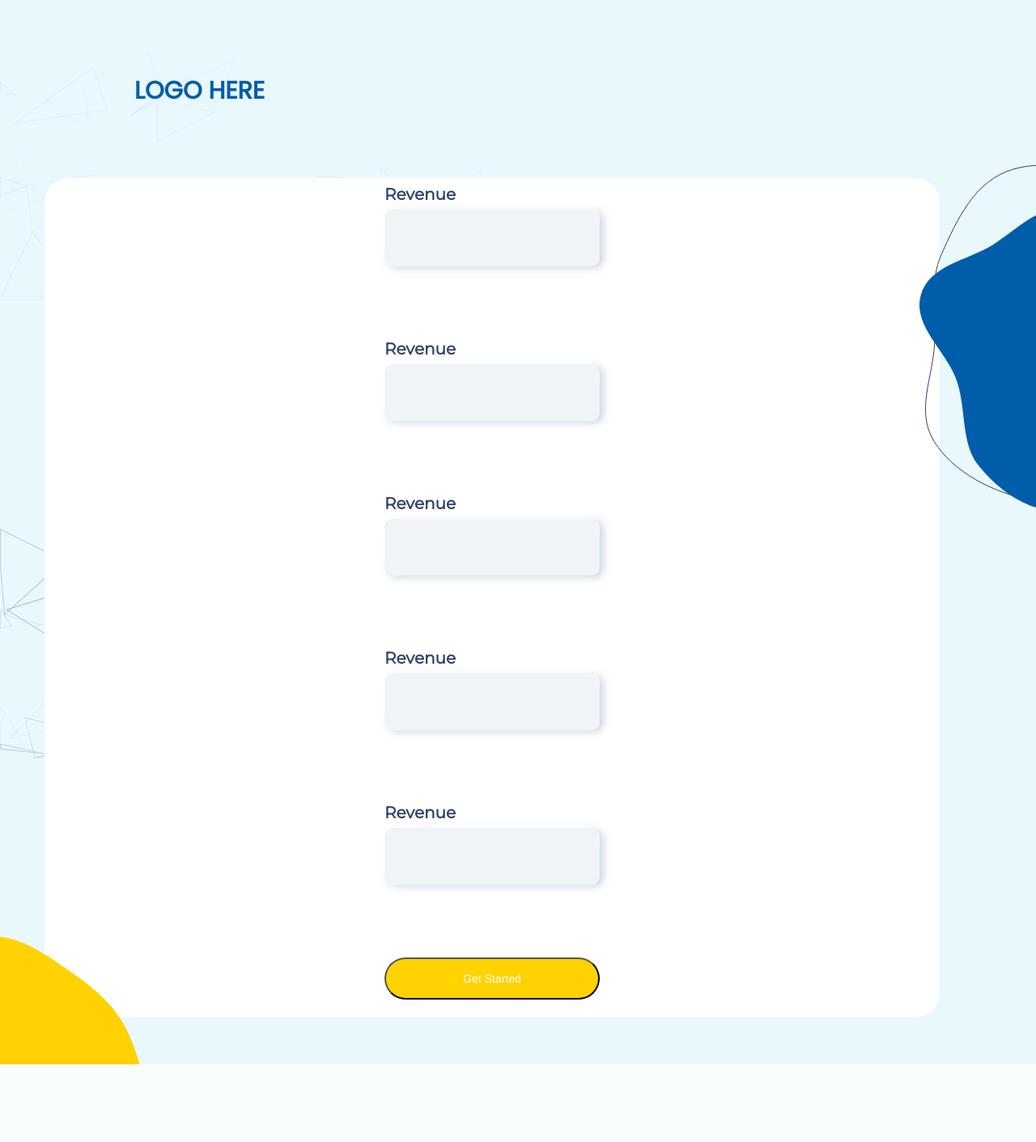
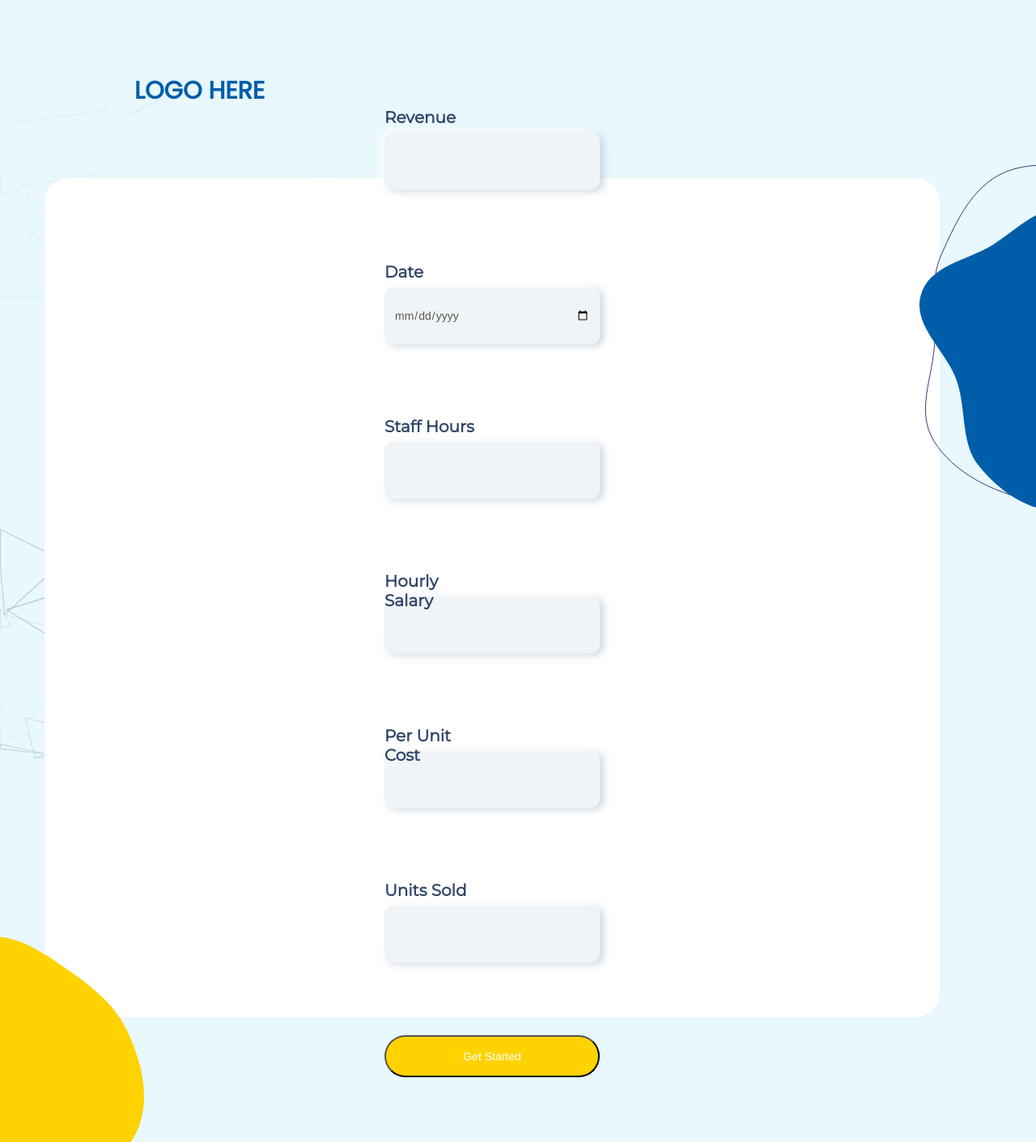
Before and after one commit to gracinev/AmpHacks2020, a Django app: page /form/ in a window 1280 px wide. Shown: the whole page at 81% size. Before the commit the page ends 1315 px from the top, so only its background shows below. Run offline with Django 3.2, Linux system fonts and the light colour scheme; some libraries are stand-ins or nearby versions.

Commit message:
Updated form fields

```diff
--- a/AmpHacks2020/app/models.py
+++ b/AmpHacks2020/app/models.py
@@ -18,3 +18,6 @@
     staff_salary = models.FloatField
     sell_cost = models.FloatField
     num_sold = models.IntegerField
+
+    def __str__(self):
+        return self.revenue
--- a/AmpHacks2020/app/templates/app/form.html
+++ b/AmpHacks2020/app/templates/app/form.html
@@ -94,32 +94,40 @@
     </div>
     <div class="formDiv col-10">
         <form style="padding: 80px;">
+        <form action="" id = "post-form" method="POST">
+        {% csrf_token %}
             <div class="form-group">
                 <label class="formText">Revenue</label>
-                        <input class="formInput form-control" />
+                <input type="number" class="formInput form-control" id="revenue" />
             </div>
             <div class="form-group">
-                        <label class="formText">Revenue</label>
-                        <input class="formInput form-control" />
+                <label class="formText">Date</label>
+                <input type="date" class="formInput form-control" id="date"/>
             </div>
             <div class="form-group">
-                        <label class="formText">Revenue</label>
-                        <input class="formInput form-control" />
+                <label class="formText">Staff Hours</label>
+                <input type="number" class="formInput form-control" id="hours"/>
             </div>
             <div class="form-group">
-                        <label class="formText">Revenue</label>
-                        <input class="formInput form-control" />
+                <label class="formText">Hourly Salary</label>
+                <input type="number" class="formInput form-control" id="salary"/>
             </div>
             <div class="form-group">
-                        <label class="formText">Revenue</label>
-                        <input class="formInput form-control" />
+                <label class="formText">Per Unit Cost</label>
+                <input type="number" class="formInput form-control" id="cost"/>
+            </div>
+            <div class="form-group">
+                <label class="formText">Units Sold</label>
+                <input type="number" class="formInput form-control" id="units"/>
             </div>
             <button type="submit" id="getStartedBtn">
                 Get Started
             </button>
             </form>
+        </form>
     </div>
     <div class="col-1">
+
     <svg id="blueCircleShape" width="1440" height="1554" viewBox="0 0 1440 1554" fill="none" xmlns="http://www.w3.org/2000/svg">
         <path fill-rule="evenodd" clip-rule="evenodd" d="M1564.83 76.1784C1603.72 103.297 1599.37 154.794 1626.42 191.519C1651.57 225.659 1709.49 241.883 1715.81 281.143C1722.15 320.46 1685.64 351.242 1656.51 378.353C1630.18 402.851 1595.06 415.317 1558.85 427.202C1518.54 440.438 1478.7 459.943 1434.75 451.156C1387.32 441.672 1338.07 417.023 1314.06 378.26C1290.75 340.601 1312.97 298.42 1314.65 257.197C1316.19 219.183 1307.95 180.825 1323.49 146.493C1342.49 104.518 1363.65 56.1231 1412.04 42.0228C1460.86 27.8005 1521.39 45.8836 1564.83 76.1784Z" stroke="#393A73"/>
         <path fill-rule="evenodd" clip-rule="evenodd" d="M1469.32 91.0217C1501.13 90.224 1528.59 111.567 1554.73 131.243C1581.45 151.355 1607.22 173.352 1621.08 205.261C1636.27 240.236 1646.21 280.418 1635.55 317.313C1624.85 354.373 1592.36 376.428 1564.58 400.931C1535 427.021 1507.42 462.493 1469.32 463.94C1430.88 465.4 1394.16 439.993 1369.09 408.358C1346.74 380.165 1354.05 338.418 1342.17 303.54C1329.53 266.382 1287.46 236.274 1297.55 198.207C1307.58 160.345 1355.25 155.103 1386.73 135.456C1414.04 118.418 1437.83 91.8115 1469.32 91.0217Z" fill="#005DAA"/>
--- a/AmpHacks2020/app/views.py
+++ b/AmpHacks2020/app/views.py
@@ -6,6 +6,7 @@
 from django.shortcuts import render
 from django.http import HttpRequest
 
+
 def home(request):
     """Renders the home page."""
     assert isinstance(request, HttpRequest)
@@ -13,10 +14,11 @@
         request,
         'app/index.html',
         {
-            'title':'Home Page',
-            'year':datetime.now().year,
+            'title': 'Home Page',
+            'year': datetime.now().year,
         }
     )
+
 
 def contact(request):
     """Renders the contact page."""
@@ -25,11 +27,12 @@
         request,
         'app/contact.html',
         {
-            'title':'Contact',
-            'message':'Your contact page.',
-            'year':datetime.now().year,
+            'title': 'Contact',
+            'message': 'Your contact page.',
+            'year': datetime.now().year,
         }
     )
+
 
 def about(request):
     """Renders the about page."""
@@ -38,11 +41,13 @@
         request,
         'app/about.html',
         {
-            'title':'About',
-            'message':'Your application description page.',
-            'year':datetime.now().year,
+            'title': 'About',
+            'message': 'Your application description page.',
+            'year': datetime.now().year,
         }
     )
+
+
 def signup(request):
     """Renders the sign up page."""
     assert isinstance(request, HttpRequest)
@@ -50,29 +55,29 @@
         request,
         'app/signup.html',
         {
-            'title':'Sign Up',
-            'message':'Your application description page.',
-            'year':datetime.now().year,
+            'title': 'Sign Up',
+            'message': 'Your application description page.',
+            'year': datetime.now().year,
         }
     )
+
 
 def form(request):
     """Renders the sign up page."""
     assert isinstance(request, HttpRequest)
 
     if request.method == 'POST':
-        pass
+        print('post')
 
     return render(
         request,
         'app/form.html',
         {
-            'title':'Form',
-            'message':'Your application description page.',
-            'year':datetime.now().year,
+            'title': 'Form',
+            'message': 'Your application description page.',
+            'year': datetime.now().year,
         }
     )
-
 
 
 def financialhealth(request):
```
Also changed, not shown: AmpHacks2020/db.sqlite3. Lines whose indentation alone changed are shown as unchanged.
